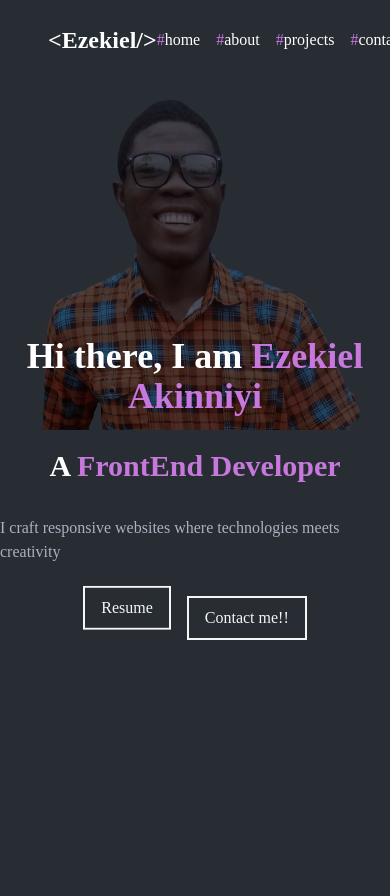
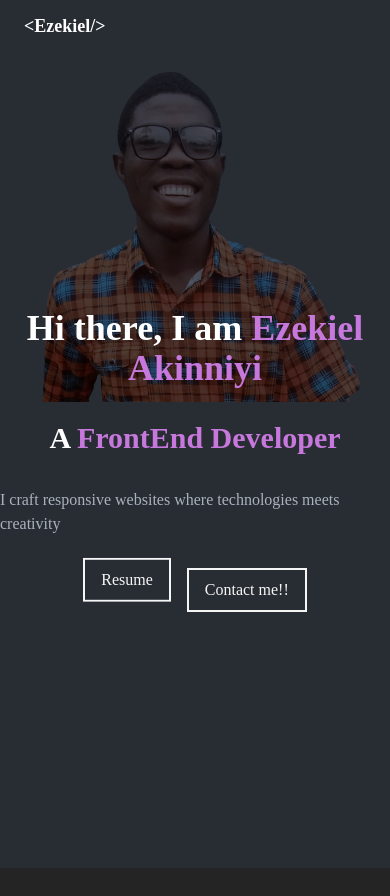
Before and after one commit to Wondersmasher/Latest-Portfolio, a React (Vite) app: page / in a window 390 px wide. After the commit the page ends 868 px from the top, so only its background shows below. Built offline with nearby package versions, Linux system fonts and the light colour scheme.

Commit message:
added audio tag

```diff
--- a/src/components/NavBar.jsx
+++ b/src/components/NavBar.jsx
@@ -1,12 +1,16 @@
-import React from "react";
+import React, { useState } from "react";
 
 const NavBar = () => {
+  const [play, setPlay] = useState(true);
   return (
-    <nav className="flex justify-between items-center px-12 py-6">
+    <nav className="flex justify-between items-center px-6 py-3 md:py-6 md:px-12 lg:px-32">
       <div className="flex justify-center items-center gap-2">
-        <p className=" font-bold text-2xl">{"<Ezekiel/>"}</p>
+        <p className=" font-bold text-lg md:text-xl lg:text-2xl">
+          {"<Ezekiel/>"}
+        </p>
+        <audio src="/audio/leva-eternity.mp3" loop></audio>
       </div>
-      <ul className="flex justify-center items-center gap-4">
+      <ul className="md:flex justify-center items-center gap-4 hidden md:visible">
         <li className="cursor-pointer ">
           <span className="text-primary">#</span>home
         </li>
```
